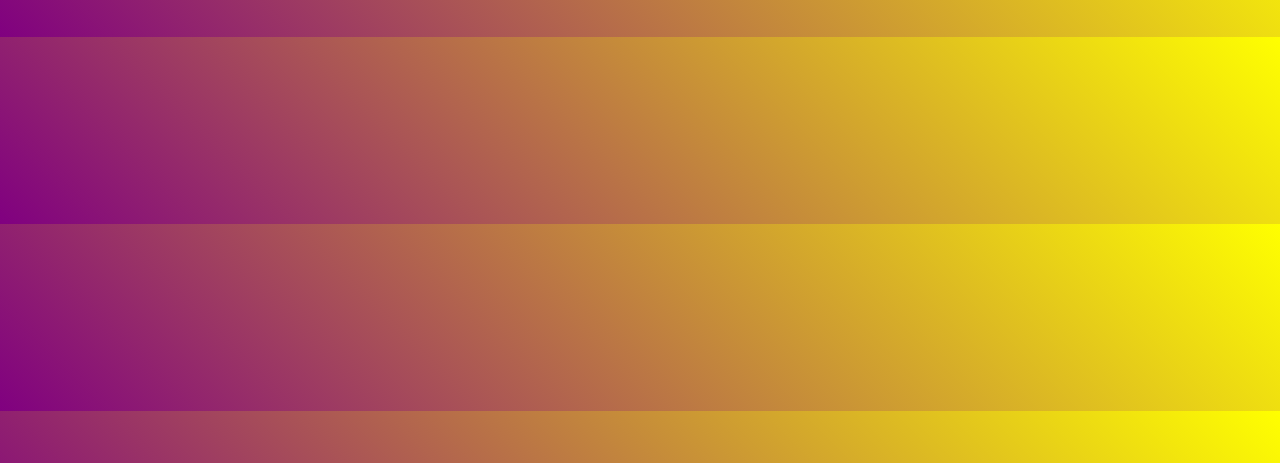
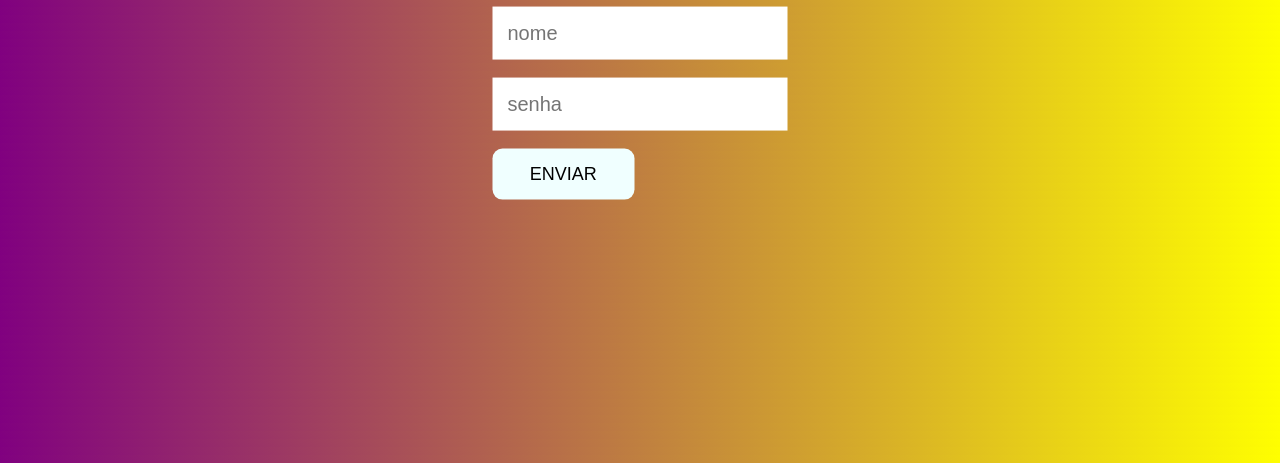
Before and after one commit to andreyrlk/Projeto-KIDS, a plain HTML site: page index.html in a window 1280 px wide. Shown: the part 337-800 px from the top of the page. Drawn offline with Linux system fonts and the light colour scheme.

Commit message:
TELA DE LOGIN COMPLETA
tela de login
nome / senha

```diff
--- a/index.html
+++ b/index.html
@@ -9,17 +9,41 @@
             font-family: Arial, Helvetica, sans-serif;
             background-image: linear-gradient(45deg, purple, yellow);
         }
-
+        div{
+            background-color: rgba(0, 0, 0, 0);
+            position: absolute;
+            top: 50%;
+            left: 50%;
+            transform: translate(-50%, -50%);
+            border-radius: 15px;
+        }
+        input{
+            padding: 15px;
+            border: none;
+            outline: none;
+            font-size: 20px;
+        }
+        button{
+            background-color: azure;
+            border: none;
+            padding: 15px;
+            width: 48%;
+            border-radius: 10px;
+            font-size: 18px;
+        }
+        button:hover{
+            background-color: pink;
+        }
     </style>
 </head>
 <body>
     <div>
-        <H1>LOGIN ESPAÇO KIDS | FORMULÁRIO </H1>
+        <H1>ESPAÇO KIDS</H1>
         <input type="text" placeholder="nome">
         <br><br>
         <input type="password" placeholder="senha"
         ><br><br>
-        <button>Enviar</button>
+        <button>ENVIAR</button>
     </div>
 </body>
 </html>
```
